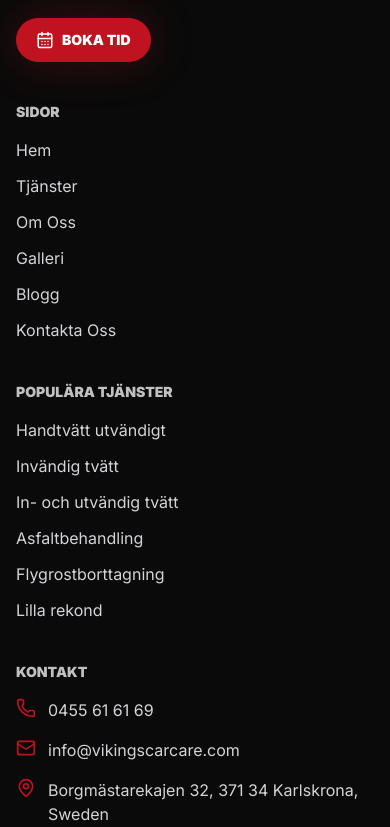
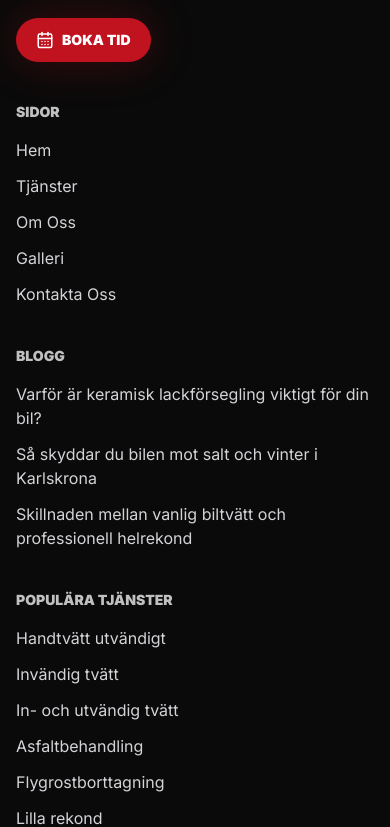
Before and after one commit to vikingscarcare637-create/Vikingscarcare, a React (Vite) app: page /kontakta-oss in a window 390 px wide. Shown: the part 3980-4807 px from the top of the page. Built offline with nearby package versions, Linux system fonts and the light colour scheme; no server answers.

Commit message:
Move blog links to footer

```diff
--- a/src/components/Footer.tsx
+++ b/src/components/Footer.tsx
@@ -1,17 +1,18 @@
 import { Link } from "react-router-dom";
 import { CalendarDays, Mail, MapPin, Phone } from "lucide-react";
 import { company, navItems, services } from "../data/site";
-import { localizeService, uiText } from "../data/localization";
+import { getLocalizedBlogArticles, localizeService, uiText } from "../data/localization";
 import { useApp } from "../context/useApp";
 
 export function Footer() {
   const { language, openBooking } = useApp();
   const copy = uiText[language];
+  const blogArticles = getLocalizedBlogArticles(language);
 
   return (
     <footer className="border-t border-white/10 bg-carbon pb-24 pt-14 text-white md:pb-8">
       <div className="container-xl">
-        <div className="grid gap-10 lg:grid-cols-[1.2fr_0.8fr_0.8fr_1fr]">
+        <div className="grid gap-10 md:grid-cols-2 xl:grid-cols-[1.15fr_0.7fr_1fr_0.9fr_1fr]">
           <div>
             <img src={company.logo} alt="Vikings Car Care logo" className="h-20 w-44 rounded-xl object-contain object-left" />
             <p className="mt-5 max-w-sm leading-7 text-zinc-300">{copy.footerDescription}</p>
@@ -29,6 +30,17 @@ export function Footer() {
               {navItems.map((item) => (
                 <Link key={item.href} to={item.href} className="text-zinc-300 transition hover:text-white">
                   {language === "sv" ? item.sv : item.en}
+                </Link>
+              ))}
+            </div>
+          </div>
+
+          <div>
+            <h3 className="text-sm font-black uppercase text-metal">{copy.footerBlog}</h3>
+            <div className="mt-4 grid gap-3">
+              {blogArticles.map((article) => (
+                <Link key={article.slug} to={`/blogg#${article.slug}`} className="text-zinc-300 transition hover:text-white">
+                  {article.title}
                 </Link>
               ))}
             </div>
--- a/src/data/localization.ts
+++ b/src/data/localization.ts
@@ -177,6 +177,7 @@ export const uiText = {
     warranty: "Vi lämnar alltid garanti på alla våra tjänster.",
     footerDescription: "Premium bilvård, biltvätt, helrekond, bilpolering och keramisk lackförsegling i Karlskrona.",
     footerPages: "Sidor",
+    footerBlog: "Blogg",
     footerPopular: "Populära tjänster",
     footerContact: "Kontakt",
     footerRights: "Alla rättigheter förbehållna.",
@@ -202,6 +203,7 @@ export const uiText = {
     warranty: "We always provide a guarantee on all our services.",
     footerDescription: "Premium car care, car wash, full detailing, polishing and ceramic protection in Karlskrona.",
     footerPages: "Pages",
+    footerBlog: "Blog",
     footerPopular: "Popular services",
     footerContact: "Contact",
     footerRights: "All rights reserved.",
--- a/src/data/site.ts
+++ b/src/data/site.ts
@@ -75,7 +75,6 @@ export const navItems = [
   { href: "/tjanster", sv: "Tjänster", en: "Services" },
   { href: "/om-oss", sv: "Om Oss", en: "About" },
   { href: "/galleri", sv: "Galleri", en: "Gallery" },
-  { href: "/blogg", sv: "Blogg", en: "Blog" },
   { href: "/kontakta-oss", sv: "Kontakta Oss", en: "Contact" }
 ];
 
```
